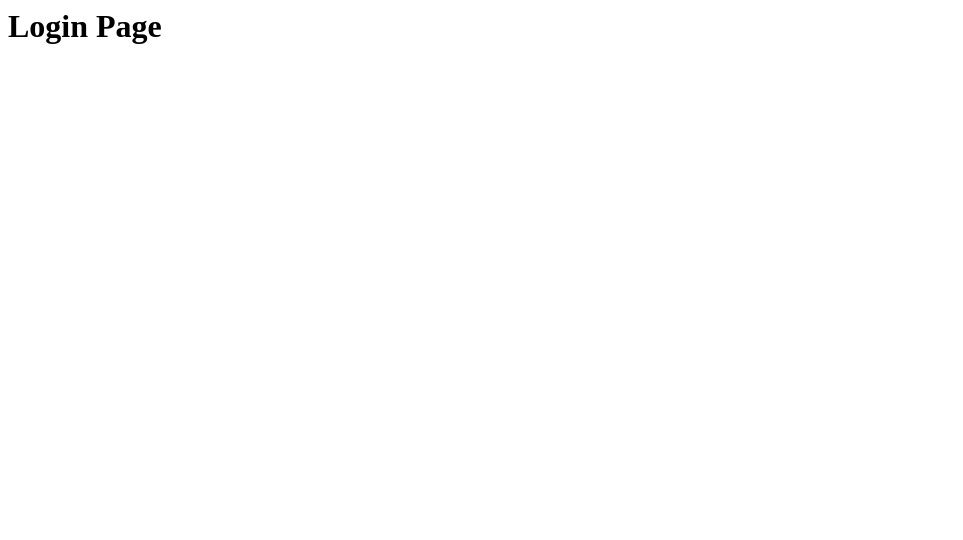
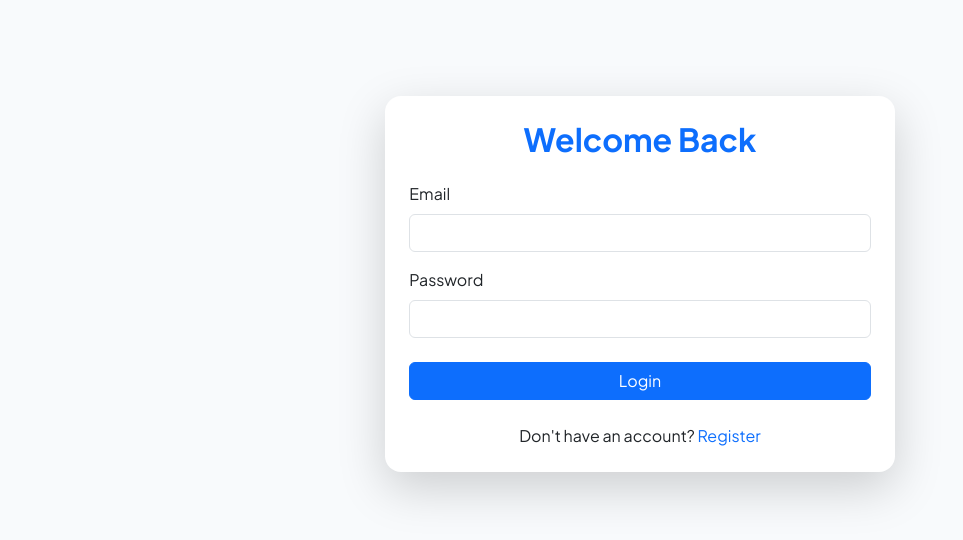
Before and after one commit to RamishJahra/CVision, a Flask app: page /login in a window 1280 px wide. Before the commit the part shown is almost empty. Shown: the top 540 px of the page, without its empty margins (0-963 px from the left). Run offline with Flask 3, Linux system fonts and the light colour scheme.

Commit message:
Login  module

```diff
--- a/routes/auth.py
+++ b/routes/auth.py
@@ -16,6 +16,9 @@ from models import db
 
 from models.user import User
 import re
+from flask_login import login_user
+
+
 
 auth = Blueprint("auth", __name__)
 
--- a/templates/auth/login.html
+++ b/templates/auth/login.html
@@ -1 +1,131 @@
-<h1>Login Page</h1>
+{% extends "layouts/base.html" %}
+
+
+{% block title %}
+Login | CVision
+{% endblock %}
+
+
+
+{% block content %}
+
+
+<div class="container mt-5 pt-5">
+
+
+<div class="row justify-content-center">
+
+
+<div class="col-md-5">
+
+
+<div class="card shadow-lg border-0 rounded-4 p-4">
+
+
+<h2 class="text-center fw-bold text-primary mb-4">
+
+Welcome Back
+
+</h2>
+
+
+
+<form method="POST">
+
+
+<div class="mb-3">
+
+
+<label class="form-label">
+
+Email
+
+</label>
+
+
+<input
+
+type="email"
+
+name="email"
+
+class="form-control"
+
+required>
+
+
+</div>
+
+
+
+
+<div class="mb-4">
+
+
+<label class="form-label">
+
+Password
+
+</label>
+
+
+<input
+
+type="password"
+
+name="password"
+
+class="form-control"
+
+required>
+
+
+</div>
+
+
+
+
+<button
+
+class="btn btn-primary w-100">
+
+Login
+
+</button>
+
+
+
+</form>
+
+
+
+
+<div class="text-center mt-4">
+
+
+Don't have an account?
+
+
+<a href="{{ url_for('auth.register') }}">
+
+Register
+
+</a>
+
+
+</div>
+
+
+</div>
+
+
+</div>
+
+
+</div>
+
+
+</div>
+
+
+{% endblock %}
```
